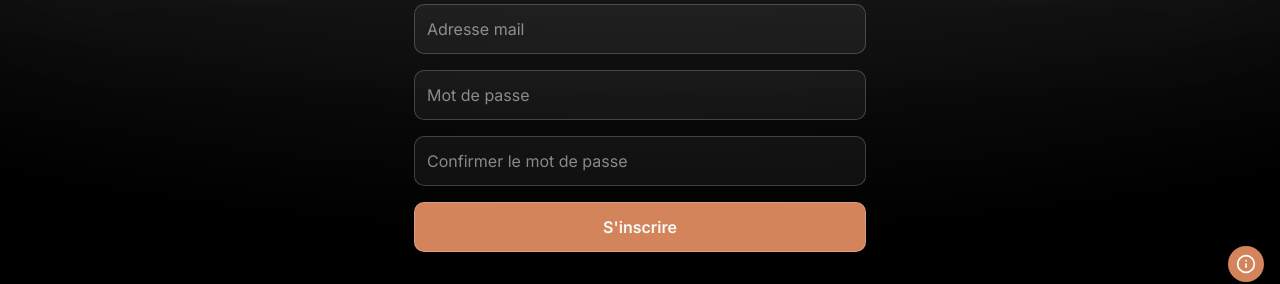
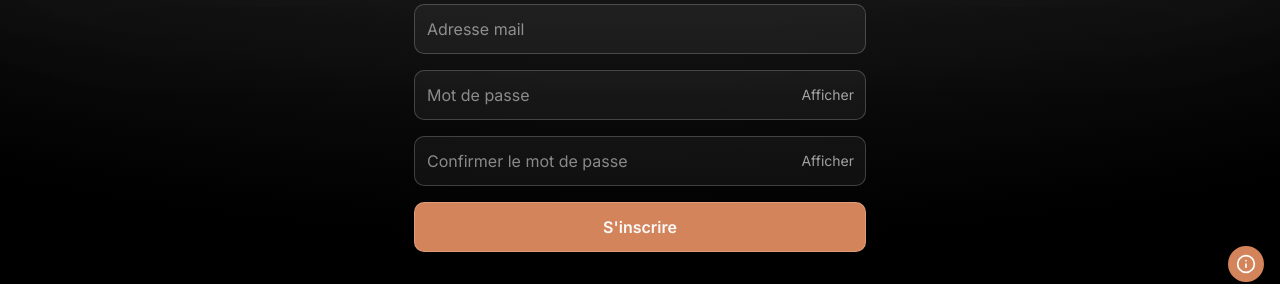
Before and after one commit to Kaiylo5656/kaiylo_frontEnd, a React (Vite) app: page /register in a window 1280 px wide. Shown: the part 502-786 px from the top of the page. Built offline with nearby package versions, Linux system fonts and the light colour scheme; no server answers.

Commit message:
fix affichage videothéque

```diff
--- a/src/components/StatusFilterChips.jsx
+++ b/src/components/StatusFilterChips.jsx
@@ -8,21 +8,21 @@ const StatusFilterChips = ({ value, onChange }) => {
   ];
 
   return (
-    <div className="flex items-center gap-2">
-      {filters.map(filter => (
-        <button
-          key={filter.key}
-          onClick={() => onChange(filter.key)}
-          className={`px-3 py-2 rounded-[5px] text-base font-light transition-all duration-200 ${
-            value === filter.key
-              ? 'bg-[#d4845a] text-white'
-              : 'bg-[#1a1a1a] text-white/75 border border-white/10 hover:bg-white/5 hover:border-[#d4845a]'
-          }`}
-          title={filter.description}
-        >
-          {filter.label}
-        </button>
-      ))}
+    <div className="relative">
+      <select
+        value={value}
+        onChange={(event) => onChange(event.target.value)}
+        className="appearance-none select-dark rounded-lg px-4 py-2 pr-10 text-sm focus:outline-none focus:ring-2 focus:ring-[#d4845a] focus:border-transparent transition-colors"
+      >
+        {filters.map((filter) => (
+          <option key={filter.key} value={filter.key}>
+            {filter.label}
+          </option>
+        ))}
+      </select>
+      <span className="pointer-events-none absolute inset-y-0 right-3 flex items-center text-white/60">
+        ▾
+      </span>
     </div>
   );
 };
--- a/src/index.css
+++ b/src/index.css
@@ -125,6 +125,24 @@
     background-color: var(--kaiylo-primary-hex) !important;
   }
 
+  /* Dark themed select dropdown */
+  .select-dark {
+    background-color: rgba(26, 26, 26, 0.95);
+    color: rgba(255, 255, 255, 0.85);
+    border: 1px solid rgba(255, 255, 255, 0.1);
+  }
+
+  .select-dark option {
+    background-color: rgba(14, 14, 14, 0.95);
+    color: rgba(255, 255, 255, 0.92);
+  }
+
+  .select-dark:focus {
+    outline: none;
+    border-color: rgba(212, 132, 90, 0.8);
+    box-shadow: 0 0 0 2px rgba(212, 132, 90, 0.25);
+  }
+
   .bg-\[\#e87c3e\]\/10 {
     background-color: rgba(212, 132, 90, 0.1) !important;
   }
--- a/src/pages/RegisterPage.jsx
+++ b/src/pages/RegisterPage.jsx
@@ -10,6 +10,8 @@ import StudentRegistrationModal from '../components/StudentRegistrationModal';
 const RegisterPage = () => {
   const [isLoading, setIsLoading] = useState(false);
   const [isStudentModalOpen, setIsStudentModalOpen] = useState(false);
+  const [showPassword, setShowPassword] = useState(false);
+  const [showConfirmPassword, setShowConfirmPassword] = useState(false);
   const { login } = useAuth();
   const API_BASE_URL = getApiBaseUrlWithApi();
   const navigate = useNavigate();
@@ -207,10 +209,10 @@ const RegisterPage = () => {
                 </div>
 
                 {/* Password Field */}
-                <div>
+                <div className="relative">
                   <input
                     id="password"
-                    type="password"
+                    type={showPassword ? 'text' : 'password'}
                     {...register('password', {
                       required: 'Mot de passe est requis',
                       minLength: {
@@ -222,21 +224,29 @@ const RegisterPage = () => {
                         message: 'Le mot de passe doit contenir au moins une majuscule, une minuscule et un chiffre'
                       }
                     })}
-                    className={`w-full p-3 rounded-[10px] border-[0.5px] bg-[rgba(255,255,255,0.05)] border-[rgba(255,255,255,0.2)] text-foreground placeholder:text-[rgba(255,255,255,0.5)] focus:outline-none focus:ring-2 focus:ring-[rgba(255,255,255,0.4)] ${
+                    className={`w-full p-3 pr-20 rounded-[10px] border-[0.5px] bg-[rgba(255,255,255,0.05)] border-[rgba(255,255,255,0.2)] text-foreground placeholder:text-[rgba(255,255,255,0.5)] focus:outline-none focus:ring-2 focus:ring-[rgba(255,255,255,0.4)] ${
                       errors.password ? 'border-red-400' : ''
                     }`}
                     placeholder="Mot de passe"
                   />
+                  <button
+                    type="button"
+                    onClick={() => setShowPassword((prev) => !prev)}
+                    className="absolute inset-y-0 right-0 px-3 text-sm text-[rgba(255,255,255,0.6)] hover:text-white transition-colors"
+                    aria-label={showPassword ? 'Masquer le mot de passe' : 'Afficher le mot de passe'}
+                  >
+                    {showPassword ? 'Masquer' : 'Afficher'}
+                  </button>
                   {errors.password && (
                     <p className="mt-1 text-xs text-red-400">{errors.password.message}</p>
                   )}
                 </div>
 
                 {/* Confirm Password Field */}
-                <div>
+                <div className="relative">
                   <input
                     id="confirmPassword"
-                    type="password"
+                    type={showConfirmPassword ? 'text' : 'password'}
                     {...register('confirmPassword', {
                       required: 'Confirmation du mot de passe est requise',
                       validate: (value) => {
@@ -246,11 +256,19 @@ const RegisterPage = () => {
                         return true;
                       }
                     })}
-                    className={`w-full p-3 rounded-[10px] border-[0.5px] bg-[rgba(255,255,255,0.05)] border-[rgba(255,255,255,0.2)] text-foreground placeholder:text-[rgba(255,255,255,0.5)] focus:outline-none focus:ring-2 focus:ring-[rgba(255,255,255,0.4)] ${
+                    className={`w-full p-3 pr-20 rounded-[10px] border-[0.5px] bg-[rgba(255,255,255,0.05)] border-[rgba(255,255,255,0.2)] text-foreground placeholder:text-[rgba(255,255,255,0.5)] focus:outline-none focus:ring-2 focus:ring-[rgba(255,255,255,0.4)] ${
                       errors.confirmPassword ? 'border-red-400' : ''
                     }`}
                     placeholder="Confirmer le mot de passe"
                   />
+                  <button
+                    type="button"
+                    onClick={() => setShowConfirmPassword((prev) => !prev)}
+                    className="absolute inset-y-0 right-0 px-3 text-sm text-[rgba(255,255,255,0.6)] hover:text-white transition-colors"
+                    aria-label={showConfirmPassword ? 'Masquer le mot de passe' : 'Afficher le mot de passe'}
+                  >
+                    {showConfirmPassword ? 'Masquer' : 'Afficher'}
+                  </button>
                   {errors.confirmPassword && (
                     <p className="mt-1 text-xs text-red-400">{errors.confirmPassword.message}</p>
                   )}
```
Also changed, not shown: src/pages/VideoLibrary.jsx (+3 -3 lines).
